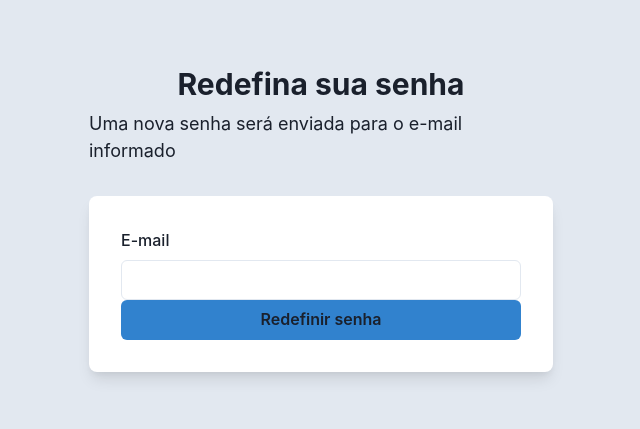
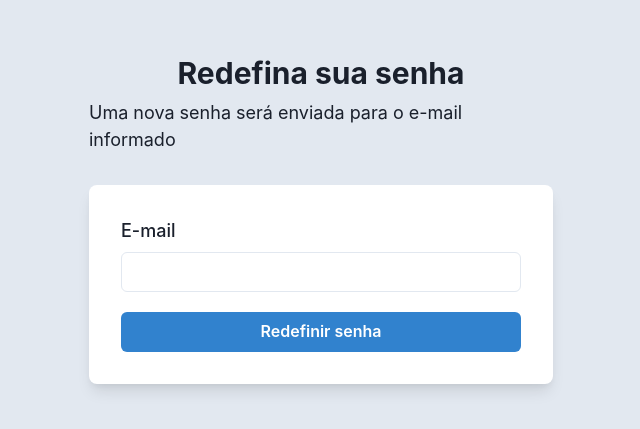
Before and after one commit to ClaudioBzrr/UserRegistration, a React (Vite) app in the folder frontend/: page /reset-password in a window 1280 px wide. Shown: the part 181-610 px from the top of the page, without its empty margins (319-959 px from the left). Built offline with nearby package versions, Linux system fonts and the light colour scheme.

Commit message:
Fix: margin button

```diff
--- a/frontend/src/pages/ResetPassword.tsx
+++ b/frontend/src/pages/ResetPassword.tsx
@@ -20,14 +20,15 @@ export function ResetPassword(){
                 <Box p={8} rounded={'lg'} boxShadow={'lg'} bg={'white'}>
                     <Stack spacing={4}>
                         <FormControl>
-                            <FormLabel id="email">E-mail</FormLabel>
+                            <FormLabel fontSize={'lg'} id="email">E-mail</FormLabel>
                             <Input type="email"/>
                         </FormControl>
                     </Stack>
-                    <Stack spacing={8}>
+                    <Stack spacing={10} pt={5} >
                         <Button
+                            color={'white'}
                             bg={'blue.500'}
-                            _hover={{bg:'gray.400'}}
+                            _hover={{bg:'blue.400'}}
                         >
                             Redefinir senha
                         </Button>
```
